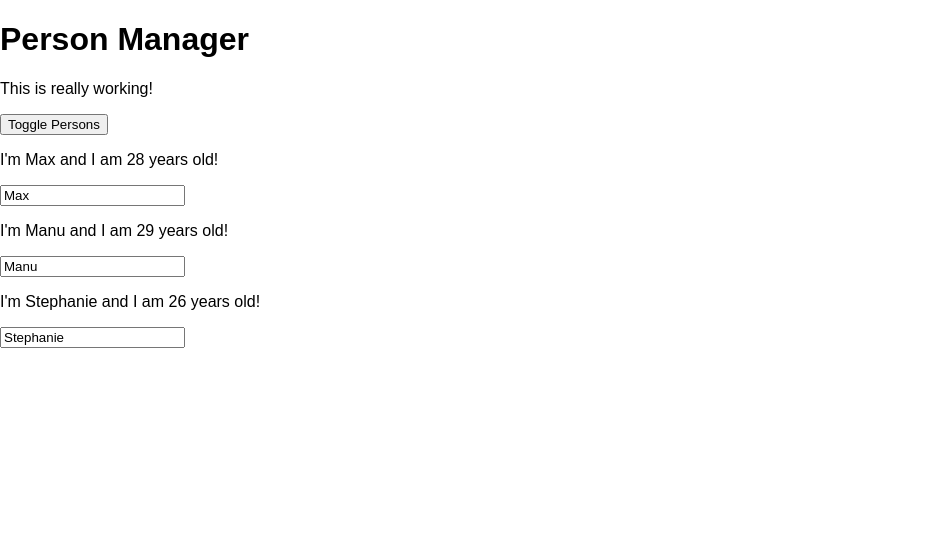
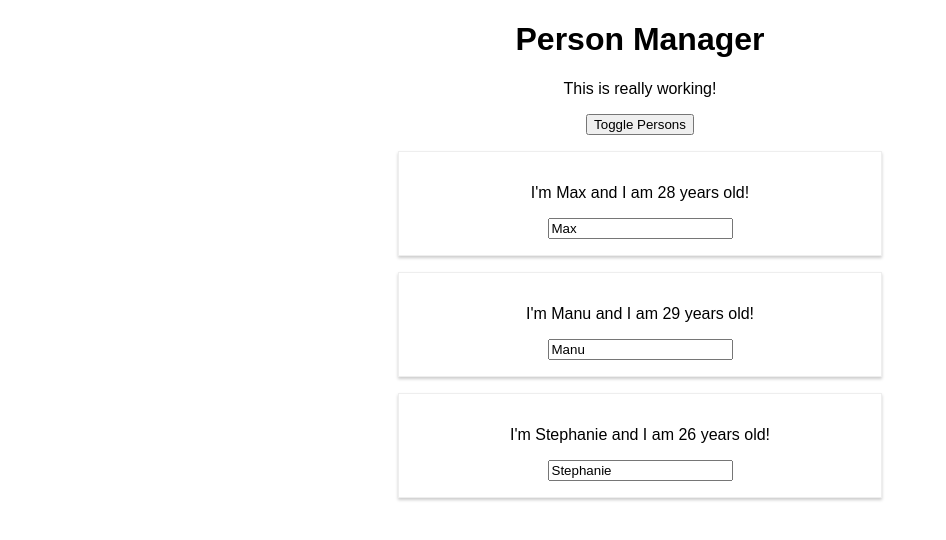
Before and after one commit to prameshmca5/reactdevtest, a React (Create React App) app: page / in a window 1280 px wide. Both pictures are taken after a click on the button "Toggle Persons". Shown: the top 540 px of the page, without its empty margins (0-946 px from the left). Built offline with nearby package versions, Linux system fonts and the light colour scheme.

Commit message:
seccond update for react apps.

```diff
--- a/package.json
+++ b/package.json
@@ -10,6 +10,9 @@
     "react-dom": "^16.13.0",
     "react-scripts": "3.4.0"
   },
+  "plugins": [
+    "react-hooks"
+  ],
   "scripts": {
     "start": "react-scripts start",
     "build": "react-scripts build",
--- a/src/components/Cockpit/Cockpit.js
+++ b/src/components/Cockpit/Cockpit.js
@@ -1,30 +1,26 @@
-import React from 'react';
+import React, { useEffect } from 'react';
 
 import classes from './Cockpit.css';
 
 const cockpit = ( props ) => {
+    // eslint-disable-next-line react-hooks/rules-of-hooks
+    useEffect(()=>{
+        console.log("welcome cockpit.js");
+    });
+
     const assignedClasses = [];
-    let btnClass = '';
-    if (props.showPersons) {
-        btnClass = classes.Red;
-    }
-
-    if ( props.persons.length <= 2 ) {
-      assignedClasses.push( classes.red ); // classes = ['red']
-    }
-    if ( props.persons.length <= 1 ) {
-      assignedClasses.push( classes.bold ); // classes = ['red', 'bold']
-    }
 
     return (
         <div className={classes.Cockpit}>
             <h1>{props.title}</h1>
             <p className={assignedClasses.join( ' ' )}>This is really working!</p>
             <button
-                className={btnClass}
+                className="btnClass"
                 onClick={props.clicked}>Toggle Persons</button>
         </div>
     );
+
 };
 
+
 export default cockpit;
--- a/src/components/Persons/Person/Person.js
+++ b/src/components/Persons/Person/Person.js
@@ -1,8 +1,24 @@
-import React from 'react';
+import React,{Component} from 'react';
 
-import classes from './Person.css';
+import './Person.css';
 
-const person = props => {
+class Person extends Component {
+
+    render() {
+            console.log('[Person.js] rendering...');
+            return (
+                <div className="Person">
+                    <p onClick={this.props.click}>
+                        I'm {this.props.name} and I am {this.props.age} years old!
+                    </p>
+                    <p>{this.props.children}</p>
+                    <input type="text" onChange={this.props.changed} value={this.props.name} />
+                </div>
+            );
+        };
+}
+
+/*const person = props => {
   console.log('[Person.js] rendering...');
   return (
     <div className={classes.Person}>
@@ -13,6 +29,6 @@ const person = props => {
       <input type="text" onChange={props.changed} value={props.name} />
     </div>
   );
-};
+};*/
 
-export default person;
+export default Person;
--- a/src/components/Persons/Persons.js
+++ b/src/components/Persons/Persons.js
@@ -1,8 +1,25 @@
-import React from 'react';
+import React, {Component} from 'react';
 
 import Person from './Person/Person';
 
-const persons = props => {
+class Persons extends Component {
+  render() {
+    console.log('[Persons.js] rendering...');
+    return this.props.persons.map((person, index) => {
+      return (
+          <Person
+              click={() => this.props.clicked(index)}
+              name={person.name}
+              age={person.age}
+              key={person.id}
+              changed={event => this.props.changed(event, person.id)}
+          />
+      );
+    });
+  }
+}
+
+/*const persons = props => {
   console.log('[Persons.js] rendering...');
   return props.persons.map((person, index) => {
     return (
@@ -15,6 +32,6 @@ const persons = props => {
       />
     );
   });
-};
+};*/
 
-export default persons;
+export default Persons;
--- a/src/containers/App.js
+++ b/src/containers/App.js
@@ -1,6 +1,6 @@
 import React, { Component } from 'react';
 
-import classes from './App.css';
+import './App.css';
 import Persons from '../components/Persons/Persons';
 import Cockpit from '../components/Cockpit/Cockpit';
 
@@ -79,7 +79,7 @@ class App extends Component {
     }
 
     return (
-      <div className={classes.App}>
+      <div className="App">
         <Cockpit
           title={this.props.appTitle}
           showPersons={this.state.showPersons}
```
